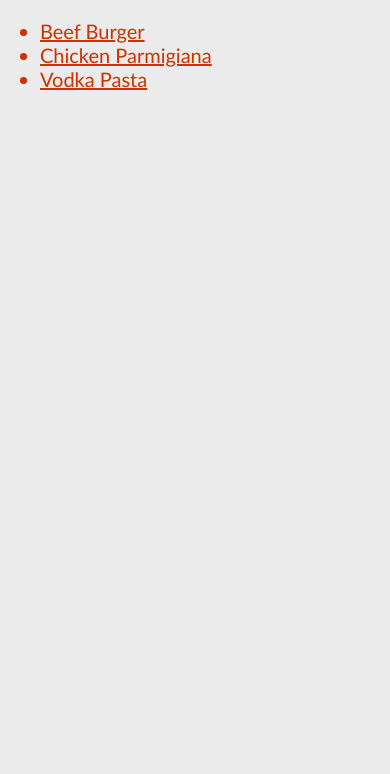
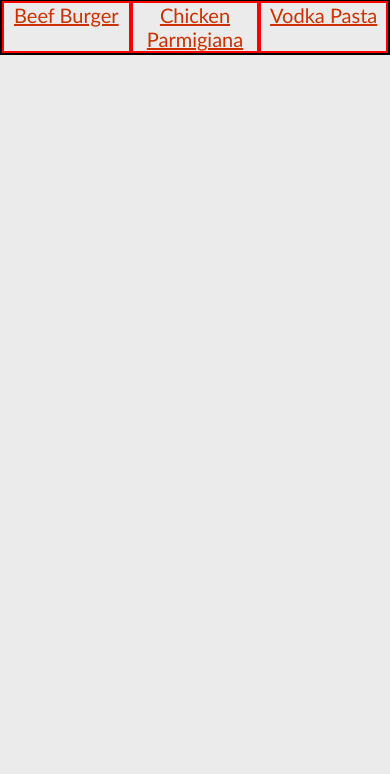
Before and after one commit to Hegedus-M/odin-recipes, a plain HTML site: page index.html in a window 390 px wide. Shown: the part 70-844 px from the top of the page. Drawn offline with Linux system fonts and the light colour scheme.

Commit message:
Add flexbox to stylesheet Added flexbox to stylesheet for responsive design.

```diff
--- a/index.html
+++ b/index.html
@@ -8,10 +8,10 @@
 </head>
 <body>
     <h1 class="header">Odin Recipes</h1>
-    <ul>
-        <li><a href="recipes/beef_burger.html">Beef Burger</a></li>
-        <li><a href="recipes/chicken_parma.html">Chicken Parmigiana</a></li>
-        <li><a href="recipes/vodka_pasta.html">Vodka Pasta</a></li>
-    </ul>
+    <div class = "recipes">
+        <div class = "link"><a href="recipes/beef_burger.html">Beef Burger</a></div>
+        <div class = "link"><a href="recipes/chicken_parma.html">Chicken Parmigiana</a></div>
+        <div class = "link"><a href="recipes/vodka_pasta.html">Vodka Pasta</a></div>
+    </div>
 </body>
 </html>
--- a/style.css
+++ b/style.css
@@ -4,13 +4,21 @@ body {
   margin: 0px;
 }
 
-ul {
+.recipes {
   margin: 0px;
   margin: 0px;
-  padding: 20px 40px;
+  border: 2px solid black;
+  display: flex;
+  justify-content:space-between;
 }
 
-li, a {
+.link {
+  border: 2px solid red;
+  flex: 1;
+  text-align: center;
+}
+
+a {
   color: rgb(207, 48, 0);
   font-size: 20px;
 }
```
